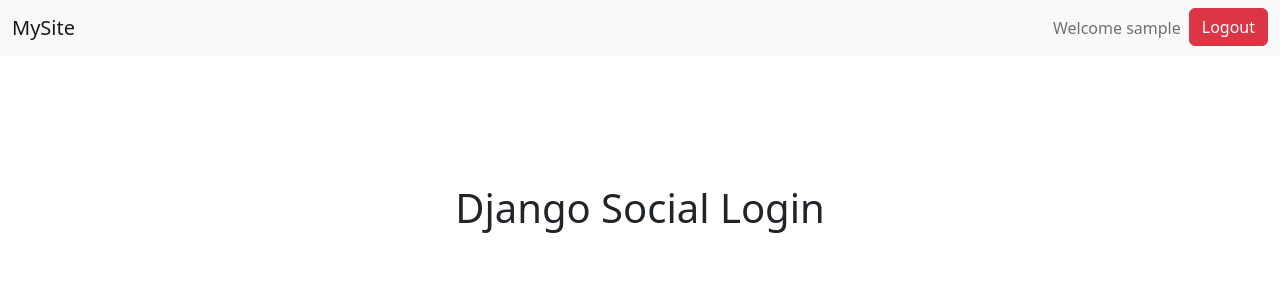
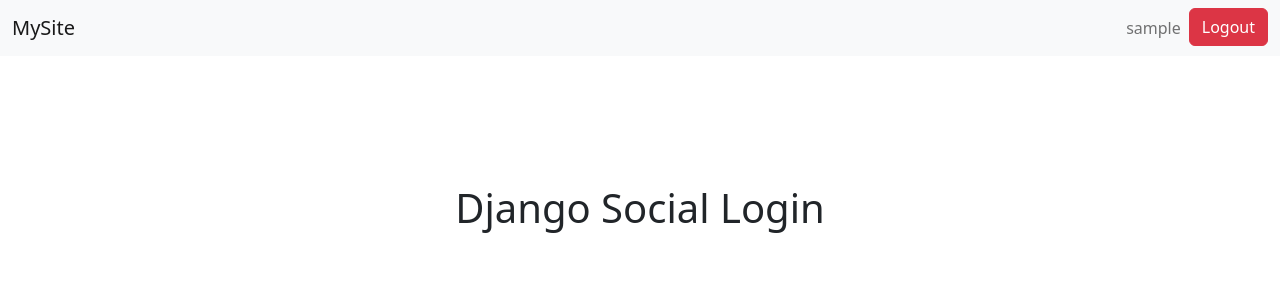
Before and after one commit to SystemSolution21/django-social-auth, a Django app: page / in a window 1280 px wide. Shown: the top 300 px of the page. Run offline with Django 5.2, Linux system fonts and the light colour scheme; the visitor is signed in with stand-in values (Sample User, id 1); some libraries are stand-ins or nearby versions.

Commit message:
modified: templates/social_auth_app/_base.html

```diff
--- a/templates/social_auth_app/_base.html
+++ b/templates/social_auth_app/_base.html
@@ -23,7 +23,7 @@
           <ul class="navbar-nav">
             {% if user.is_authenticated %}
               <li class="nav-item">
-                <span class="nav-link">Welcome {{ user.username }}</span>
+                <span class="nav-link"> {{ user.username }}</span>
               </li>
               <li class="nav-item">
                 <a class="btn btn-danger" href="{% url 'account_logout' %}">Logout</a>
```
